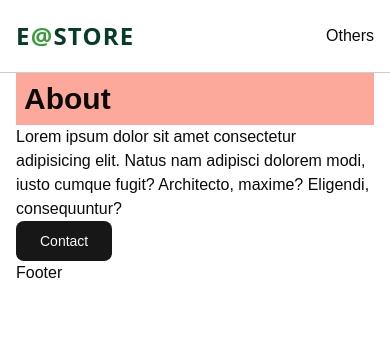
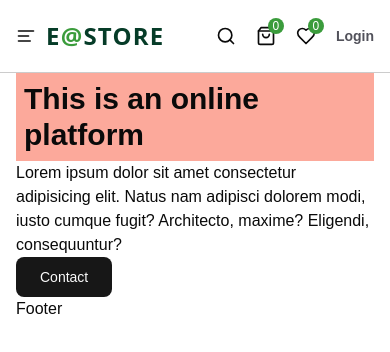
Before and after one commit to Ahteshamull/Next.js-E-Commerce, a Next.js app: page / in a window 390 px wide. Shown: the top 352 px of the page. Built offline with nearby package versions, Linux system fonts and the light colour scheme.

Commit message:
mobile menu add

```diff
--- a/app/page.tsx
+++ b/app/page.tsx
@@ -5,7 +5,7 @@
 export default function pag() {
   return (
     <Container>
-      <h2 className='text-3xl font-semibold bg-lightOrange p-2'>About</h2>
+      <h2 className='text-3xl font-semibold bg-lightOrange p-2'>This is an online platform</h2>
       <p>Lorem ipsum dolor sit amet consectetur adipisicing elit. Natus nam adipisci dolorem modi, iusto cumque fugit? Architecto, maxime? Eligendi, consequuntur?</p>
       <Button size="lg">Contact</Button>
 
--- /dev/null
+++ b/components/CartIcon.tsx
@@ -0,0 +1,14 @@
+import { ShoppingBag } from 'lucide-react'
+import Link from 'next/link'
+import React from 'react'
+
+export default function CartIcon() {
+  return (
+    <Link className='group relative' href={'/cart'}>
+      <ShoppingBag className='w-5 h-5 hover:text-shop_light_green hoverEffect'/>
+      <span className='absolute -top-2 -right-2 text-xs w-4 h-4 flex items-center justify-center text-white bg-shop_light_green rounded-full '>
+        0
+      </span>
+    </Link>
+  )
+}
--- /dev/null
+++ b/components/FavButton.tsx
@@ -0,0 +1,14 @@
+import { Heart } from 'lucide-react'
+import Link from 'next/link'
+import React from 'react'
+
+export default function FavButton() {
+  return (
+    <Link className='group relative' href={'/cart'}>
+      <Heart className='w-5 h-5 hover:text-shop_light_green hoverEffect'/>
+      <span className='absolute -top-2 -right-2 text-xs w-4 h-4 flex items-center justify-center text-white bg-shop_light_green rounded-full '>
+        0
+      </span>
+    </Link>
+  )
+}
--- a/components/Header.tsx
+++ b/components/Header.tsx
@@ -2,14 +2,27 @@
 import Container from './Container'
 import Logo from './Logo'
 import HeaderMenu from './HeaderMenu'
+import SearchBar from './SearchBar'
+import CartIcon from './CartIcon'
+import FavButton from './FavButton'
+import SignIn from './SignIn'
+import MobileMenu from './MobileMenu'
 
 export default function Header() {
   return (
     <header className='bg-white py-5 border-b border-b-black/20'>
       <Container className='flex justify-between items-center'>
+        <div className='w-auto md:w-1/3 flex items-center justify-start gap-2.5'>
+        <MobileMenu/>
         <Logo/>
+        </div>
         <HeaderMenu/>
-      <div >Others</div>
+      <div className='w-auto md:w-1/3 flex items-center justify-end gap-5'>
+        <SearchBar/>
+        <CartIcon/>
+        <FavButton/>
+        <SignIn/>
+      </div>
         </Container>
     </header>
   )
--- /dev/null
+++ b/components/MobileMenu.tsx
@@ -0,0 +1,10 @@
+import { AlignLeft } from 'lucide-react'
+import React from 'react'
+
+export default function MobileMenu() {
+  return (
+    <div>
+      <AlignLeft className='w-5 h-5 hover:text-shop_light_green hoverEffect md:hidden'/>
+    </div>
+  )
+}
--- /dev/null
+++ b/components/SearchBar.tsx
@@ -0,0 +1,10 @@
+import { Search } from 'lucide-react'
+import React from 'react'
+
+export default function SearchBar() {
+  return (
+    <div>
+      <Search className='w-5 h-5 hover:text-shop_light_green hoverEffect'/>
+    </div>
+  )
+}
--- /dev/null
+++ b/components/SignIn.tsx
@@ -0,0 +1,9 @@
+import React from 'react'
+
+export default function SignIn() {
+  return (
+    <button className='text-sm font-semibold text-LightColor hover:cursor-pointer hover:text-darkColor hoverEffect'>
+      Login
+    </button>
+  )
+}
```
Also changed, not shown: app/Shop/page.jsx (renamed from app/shop/page.tsx), app/site.webmanifest (added), 1 other file (tests, documents, lock files or other folders).
